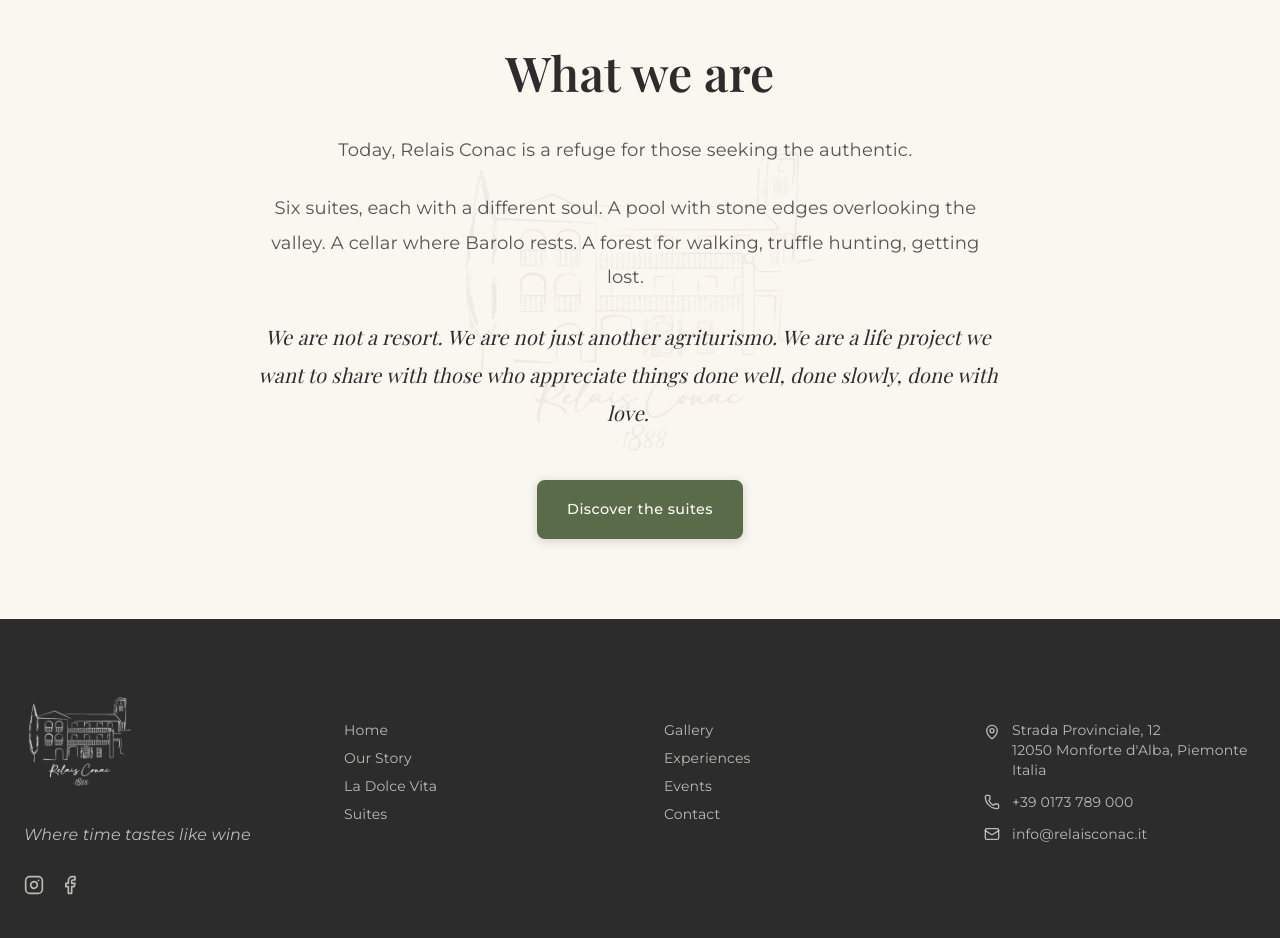
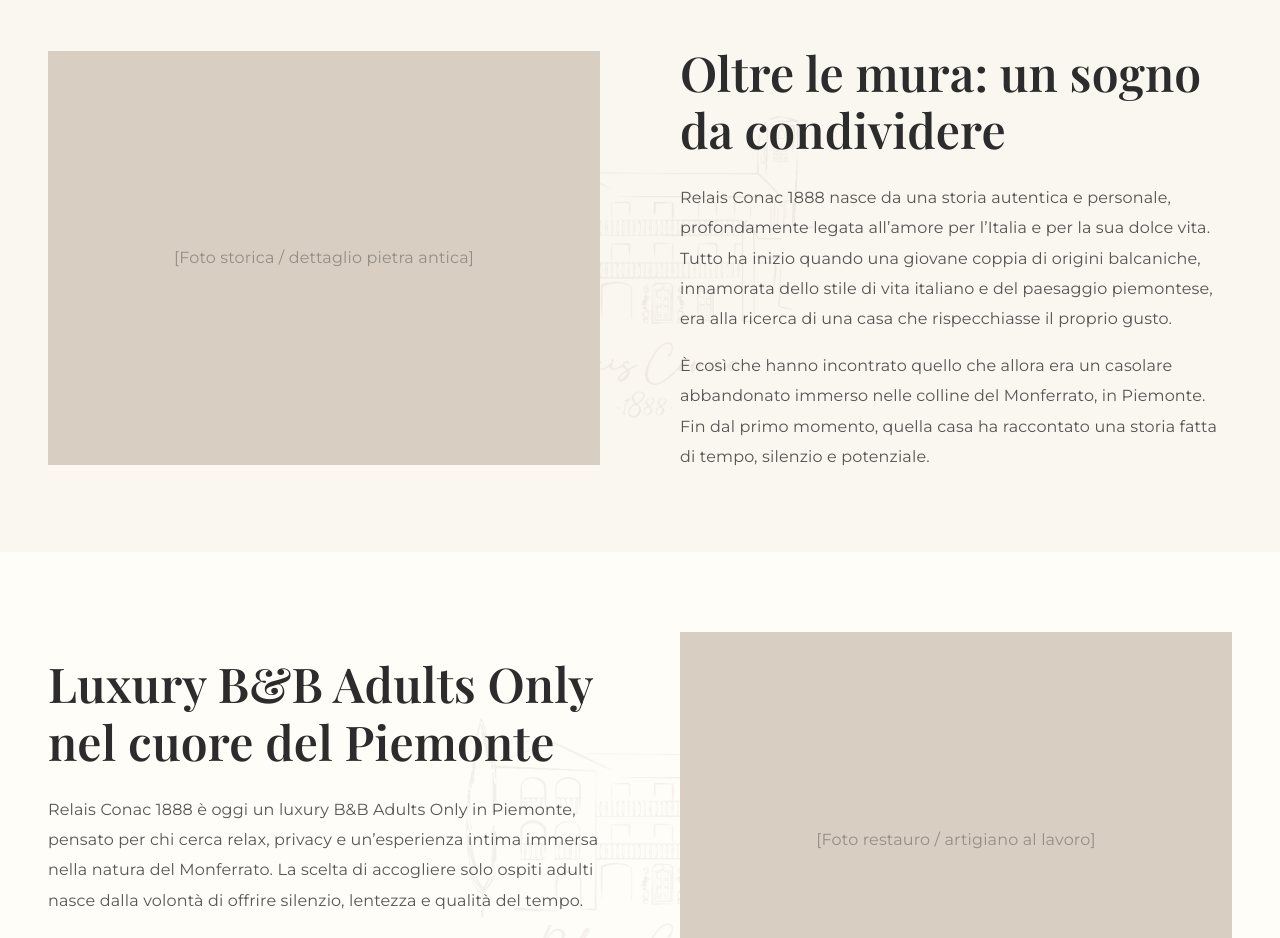
Before and after one commit to iTzRusso10/conac-3, a Next.js app: page /en/storia in a window 1280 px wide. Shown: the part 1600-2538 px from the top of the page. Built offline with nearby package versions, Linux system fonts and the light colour scheme; a web font is replaced by a local one.

Commit message:
Aggiorna la sezione "Storia" con nuovi contenuti e migliora la struttura della pagina per un'esperienza utente più coinvolgente

```diff
--- a/src/app/[locale]/storia/page.tsx
+++ b/src/app/[locale]/storia/page.tsx
@@ -107,8 +107,7 @@ export default async function StoryPage({
           </div>
         </div>
       </SectionWithLogo>
-
-      {/* Quello che siamo */}
+      {/* Sogno */}
       <SectionWithLogo
         className="bg-crema"
         logoPosition="center"
@@ -116,22 +115,53 @@ export default async function StoryPage({
         logoSize="xl"
       >
         <div className="container">
-          <div className="max-w-3xl mx-auto text-center">
-            <h2 className="font-serif text-3xl md:text-4xl text-ferro mb-8">
-              {dictionary.story.today.title}
-            </h2>
-            <div className="space-y-6 text-lg text-ferro/80 leading-relaxed">
-              <p>{dictionary.story.today.p1}</p>
-              <p>{dictionary.story.today.p2}</p>
-              <p className="font-serif italic text-xl text-ferro">
-                {dictionary.story.today.p3}
-              </p>
+          <div className="grid grid-cols-1 lg:grid-cols-2 gap-12 lg:gap-20 items-center">
+            {/* Image placeholder */}
+            <div className="aspect-[4/3] bg-pietra italian-frame order-2 lg:order-1">
+              <div className="w-full h-full flex items-center justify-center text-ferro/40">
+                [Foto storica / dettaglio pietra antica]
+              </div>
             </div>
 
-            <div className="mt-12">
-              <Link href={`/${locale}/suite`} className="btn btn-primary">
-                {dictionary.cta.discoverSuites}
-              </Link>
+            {/* Text */}
+            <div className="order-1 lg:order-2">
+              <h2 className="font-serif text-3xl md:text-4xl text-ferro mb-6">
+                {dictionary.story.dreams.title}
+              </h2>
+              <div className="space-y-4 text-ferro/80 leading-relaxed">
+                <p>{dictionary.story.dreams.p1}</p>
+                <p>{dictionary.story.dreams.p2}</p>
+              </div>
+            </div>
+          </div>
+        </div>
+      </SectionWithLogo>
+
+      {/* Luxury B&B */}
+      <SectionWithLogo
+        className="bg-bianco-latte"
+        logoPosition="center"
+        logoOpacity={0.05}
+        logoSize="xl"
+      >
+        <div className="container">
+          <div className="grid grid-cols-1 lg:grid-cols-2 gap-12 lg:gap-20 items-center">
+            {/* Text */}
+            <div>
+              <h2 className="font-serif text-3xl md:text-4xl text-ferro mb-6">
+                {dictionary.story["luxuryb&b"].title}
+              </h2>
+              <div className="space-y-4 text-ferro/80 leading-relaxed">
+                <p>{dictionary.story["luxuryb&b"].p1}</p>
+                <p>{dictionary.story["luxuryb&b"].p2}</p>
+              </div>
+            </div>
+
+            {/* Image placeholder */}
+            <div className="aspect-[4/3] bg-pietra italian-frame">
+              <div className="w-full h-full flex items-center justify-center text-ferro/40">
+                [Foto restauro / artigiano al lavoro]
+              </div>
             </div>
           </div>
         </div>
--- a/src/i18n/locales/en.json
+++ b/src/i18n/locales/en.json
@@ -90,6 +90,17 @@
       "p1": "In 2018, [Family name] discovered this farmhouse hidden among the woods. It was a ruin. It was perfect.",
       "p2": "A restoration began that lasted four years: stone by stone, beam by beam, respecting every crack and imperfection. Local artisans forged the lanterns. Carpenters salvaged the original wood. Nothing was mass-produced.",
       "p3": "The goal was not to create a hotel. It was to bring a place back to life, and share it."
+    },
+    "dreams": {
+      "title": "Oltre le mura: un sogno da condividere",
+      "p1": "Relais Conac 1888 nasce da una storia autentica e personale, profondamente legata all’amore per l’Italia e per la sua dolce vita. Tutto ha inizio quando una giovane coppia di origini balcaniche, innamorata dello stile di vita italiano e del paesaggio piemontese, era alla ricerca di una casa che rispecchiasse il proprio gusto.",
+      "p2": "È così che hanno incontrato quello che allora era un casolare abbandonato immerso nelle colline del Monferrato, in Piemonte. Fin dal primo momento, quella casa ha raccontato una storia fatta di tempo, silenzio e potenziale.",
+      "p3": " Non era solo un edificio da recuperare, ma un luogo da comprendere, rispettare e riportare in vita."
+    },
+    "luxuryb&b": {
+      "title": "Luxury B&B Adults Only nel cuore del Piemonte",
+      "p1": "Relais Conac 1888 è oggi un luxury B&B Adults Only in Piemonte, pensato per chi cerca relax, privacy e un’esperienza intima immersa nella natura del Monferrato. La scelta di accogliere solo ospiti adulti nasce dalla volontà di offrire silenzio, lentezza e qualità del tempo.",
+      "p2": "l numero limitato di suite consente un’accoglienza personalizzata e discreta, in linea con un’idea di lusso percepibile nei dettagli, nei materiali, nell’atmosfera e nel rapporto con il paesaggio."
     },
     "today": {
       "title": "What we are",
--- a/src/i18n/locales/it.json
+++ b/src/i18n/locales/it.json
@@ -76,20 +76,30 @@
   },
   "story": {
     "hero": {
-      "headline": "Una storia che profuma di legna e di vino",
+      "headline": "La storia di una casa piemontese",
       "subhead": "Mura che hanno visto generazioni. Mani che le hanno riportate alla vita."
     },
     "roots": {
       "title": "Le radici",
-      "p1": "Relais Conac affonda le sue pietre nella storia contadina del Piemonte. Costruito nel XIX secolo, ha ospitato famiglie che lavoravano la terra, curavano i vigneti, raccoglievano nocciole e tartufi.",
-      "p2": "Per decenni, queste mura hanno custodito il ritmo lento delle stagioni: vendemmie, inverni al camino, primavere tra i fiori del prato.",
-      "p3": "Poi, come accade a molte case di campagna, il silenzio. L'abbandono."
+      "p1": "Relais Conac 1888 nasce da una storia autentica e personale, profondamente legata all’amore per l’Italia e per la sua dolce vita. Tutto ha inizio quando una giovane coppia di origini balcaniche, innamorata dello stile di vita italiano e del paesaggio piemontese, era alla ricerca di una casa che rispecchiasse il proprio gusto.",
+      "p2": "È così che hanno incontrato quello che allora era un casolare abbandonato immerso nelle colline del Monferrato, in Piemonte. Fin dal primo momento, quella casa ha raccontato una storia fatta di tempo, silenzio e potenziale.",
+      "p3": " Non era solo un edificio da recuperare, ma un luogo da comprendere, rispettare e riportare in vita."
     },
     "rebirth": {
-      "title": "Riportarlo alla luce",
-      "p1": "Nel 2018, [Nome famiglia] ha scoperto questo casolare nascosto tra i boschi. Era un rudere. Era perfetto.",
-      "p2": "Iniziò un restauro che è durato quattro anni: pietra per pietra, trave per trave, rispettando ogni crepa e ogni imperfezione. Artigiani locali hanno forgiato le lanterne. Falegnami hanno recuperato i legni originali. Nulla è stato fabbricato in serie.",
-      "p3": "L'obiettivo non era creare un hotel. Era riportare alla vita un luogo, e condividerlo."
+      "title": "Il recupero di una bellezza senza tempo",
+      "p1": "Il recupero di Relais Conac 1888 è stato un percorso lungo e profondamente personale. I proprietari hanno scelto di occuparsi direttamente della ristrutturazione, lavorando con le proprie mani nel tempo libero, dedicando energia, attenzione e passione a ogni dettaglio.",
+      "p2": "L’antico casolare piemontese, un tempo residenza nobile, è stato restaurato mantenendo proporzioni, materiali e legame con il territorio. Il risultato è un equilibrio armonioso tra tradizione e comfort contemporaneo, tra semplicità rurale ed eleganza discreta.",
+      "p3": ""
+    },
+    "dreams": {
+      "title": "Oltre le mura: un sogno da condividere",
+      "p1": "Dopo il recupero dell'edificio, i proprietari hanno compreso che Relais Conac 1888 non poteva restare un luogo privato. Inizialmente pensato come spazio di incontro per famiglia e amici, il relais si è trasformato in qualcosa di più: un progetto di ospitalità capace di dare nuova vita a una dimora storica e di condividerne la bellezza.",
+      "p2": "Come raccontano i proprietari: “Relais Conac 1888 è troppo speciale per rimanere nascosto, è un luogo che merita di essere condiviso. Da questa convinzione nasce l’idea di aprire le porte come Luxury B&B – Adults Only, mantenendo una gestione familiare, attenta e autentica."
+    },
+    "luxuryb&b": {
+      "title": "Luxury B&B Adults Only nel cuore del Piemonte",
+      "p1": "Relais Conac 1888 è oggi un luxury B&B Adults Only in Piemonte, pensato per chi cerca relax, privacy e un’esperienza intima immersa nella natura del Monferrato. La scelta di accogliere solo ospiti adulti nasce dalla volontà di offrire silenzio, lentezza e qualità del tempo.",
+      "p2": "l numero limitato di suite consente un’accoglienza personalizzata e discreta, in linea con un’idea di lusso percepibile nei dettagli, nei materiali, nell’atmosfera e nel rapporto con il paesaggio."
     },
     "today": {
       "title": "Quello che siamo",
```
